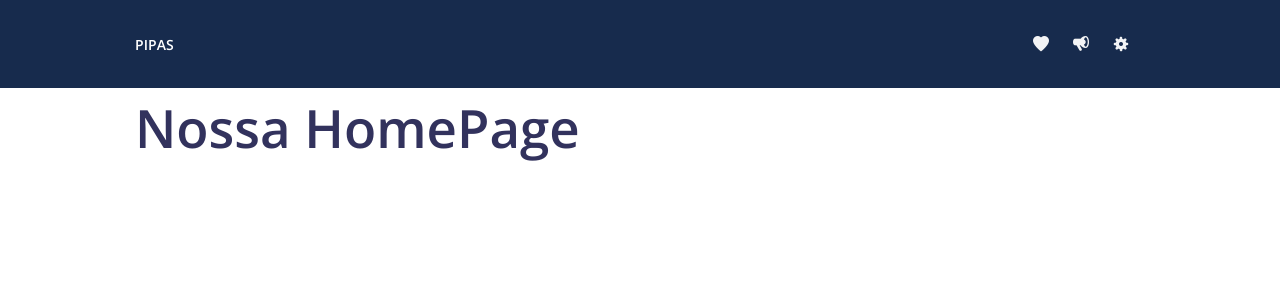
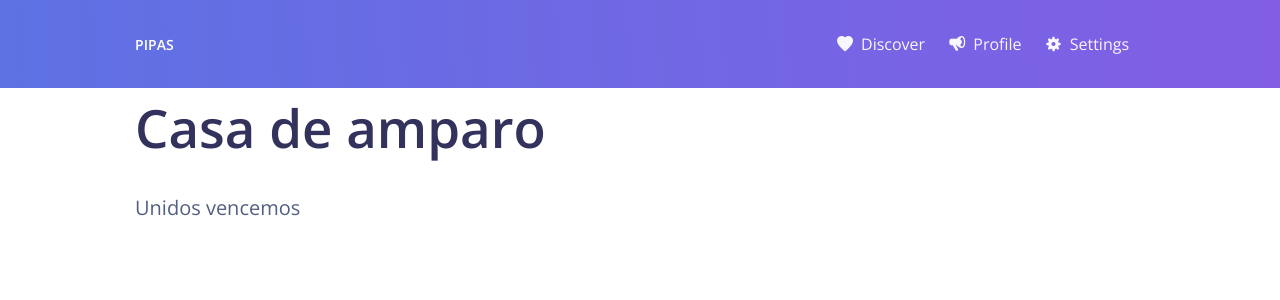
Before and after one commit to giusepper11/PIPAS---Casa-de-amparo, a Django app: page / in a window 1280 px wide. Shown: the top 300 px of the page. Run offline with Django 3.2, Linux system fonts and the light colour scheme; some libraries are stand-ins or nearby versions.

Commit message:
Add Template

```diff
--- a/home/templates/home/bases/base.html
+++ b/home/templates/home/bases/base.html
@@ -22,7 +22,7 @@
 </head>
 <body>
 <header>
-    <nav class="navbar navbar-expand-lg navbar-dark bg-default">
+    <nav class="navbar navbar-expand-lg navbar-dark bg-gradient-primary">
         <div class="container">
             <a class="navbar-brand" href="#">Pipas</a>
             <button class="navbar-toggler" type="button" data-toggle="collapse" data-target="#navbar-default"
@@ -52,20 +52,23 @@
                     <li class="nav-item">
                         <a class="nav-link nav-link-icon" href="#">
                             <i class="ni ni-favourite-28"></i>
-                            <span class="nav-link-inner--text d-lg-none">Discover</span>
+{#                            <span class="nav-link-inner--text d-lg-none">Discover</span>#}
+                            <span class="nav-link-inner--text ">Discover</span>
                         </a>
                     </li>
                     <li class="nav-item">
                         <a class="nav-link nav-link-icon" href="#">
                             <i class="ni ni-notification-70"></i>
-                            <span class="nav-link-inner--text d-lg-none">Profile</span>
+{#                            <span class="nav-link-inner--text d-lg-none">Profile</span>#}
+                            <span class="nav-link-inner--text ">Profile</span>
                         </a>
                     </li>
                     <li class="nav-item dropdown">
                         <a class="nav-link nav-link-icon" href="#" id="navbar-default_dropdown_1" role="button"
                            data-toggle="dropdown" aria-haspopup="true" aria-expanded="false">
                             <i class="ni ni-settings-gear-65"></i>
-                            <span class="nav-link-inner--text d-lg-none">Settings</span>
+{#                            <span class="nav-link-inner--text d-lg-none">Settings</span>#}
+                            <span class="nav-link-inner--text ">Settings</span>
                         </a>
                         <div class="dropdown-menu dropdown-menu-right" aria-labelledby="navbar-default_dropdown_1">
                             <a class="dropdown-item" href="#">Action</a>
--- a/home/templates/home/index.html
+++ b/home/templates/home/index.html
@@ -3,5 +3,6 @@
 <title>HomePage</title>
 {% endblock %}
 {% block body_block %}
-    <h1 class="display-1">Nossa HomePage</h1>
+    <h1 class="display-1">Casa de amparo</h1>
+    <p class="lead">Unidos vencemos</p>
 {% endblock %}
```
